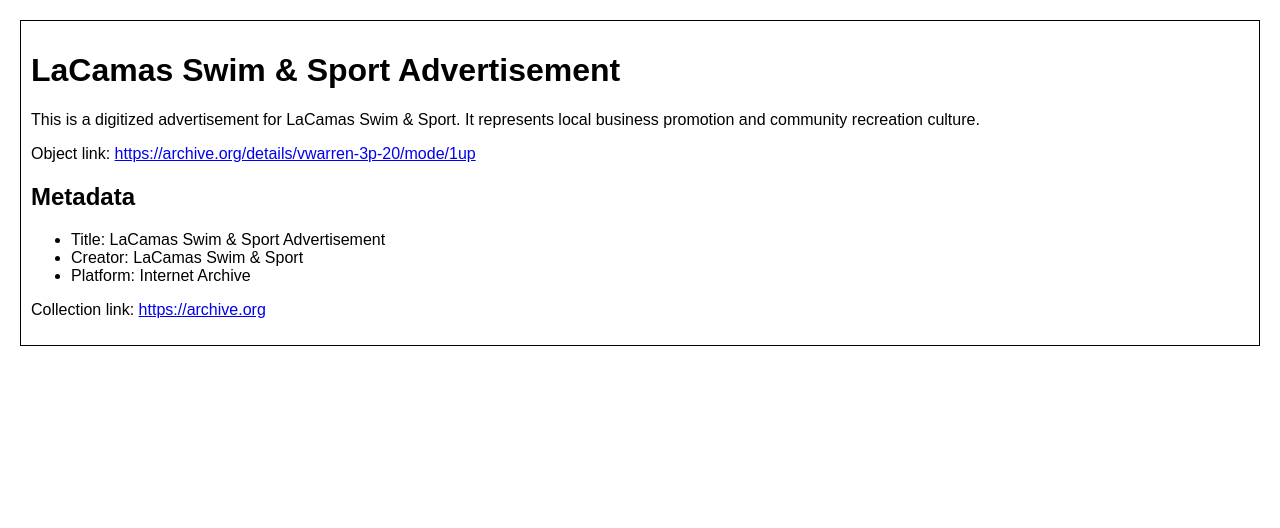
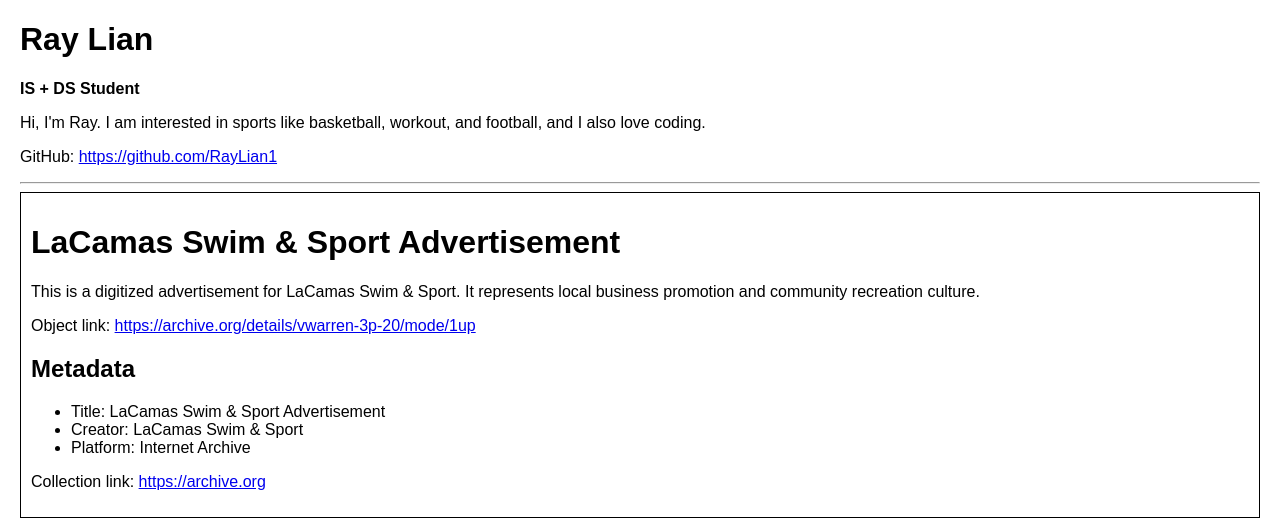
Before and after one commit to RayLian1/RayLian1.github.io, a plain HTML site: page index.html in a window 1280 px wide. Drawn offline with Linux system fonts and the light colour scheme.

Commit message:
Add portfolio intro

```diff
--- a/index.html
+++ b/index.html
@@ -10,6 +10,18 @@
 </head>
 
 <body>
+<h1>Ray Lian</h1>
+<p><strong>IS + DS Student</strong></p>
+
+<p>
+Hi, I'm Ray. I am interested in sports like basketball, workout, and football, and I also love coding.
+</p>
+
+<p>
+GitHub: <a href="https://github.com/RayLian1">https://github.com/RayLian1</a>
+</p>
+
+<hr>
   <div>
     <h1>LaCamas Swim &amp; Sport Advertisement</h1>
 
```
